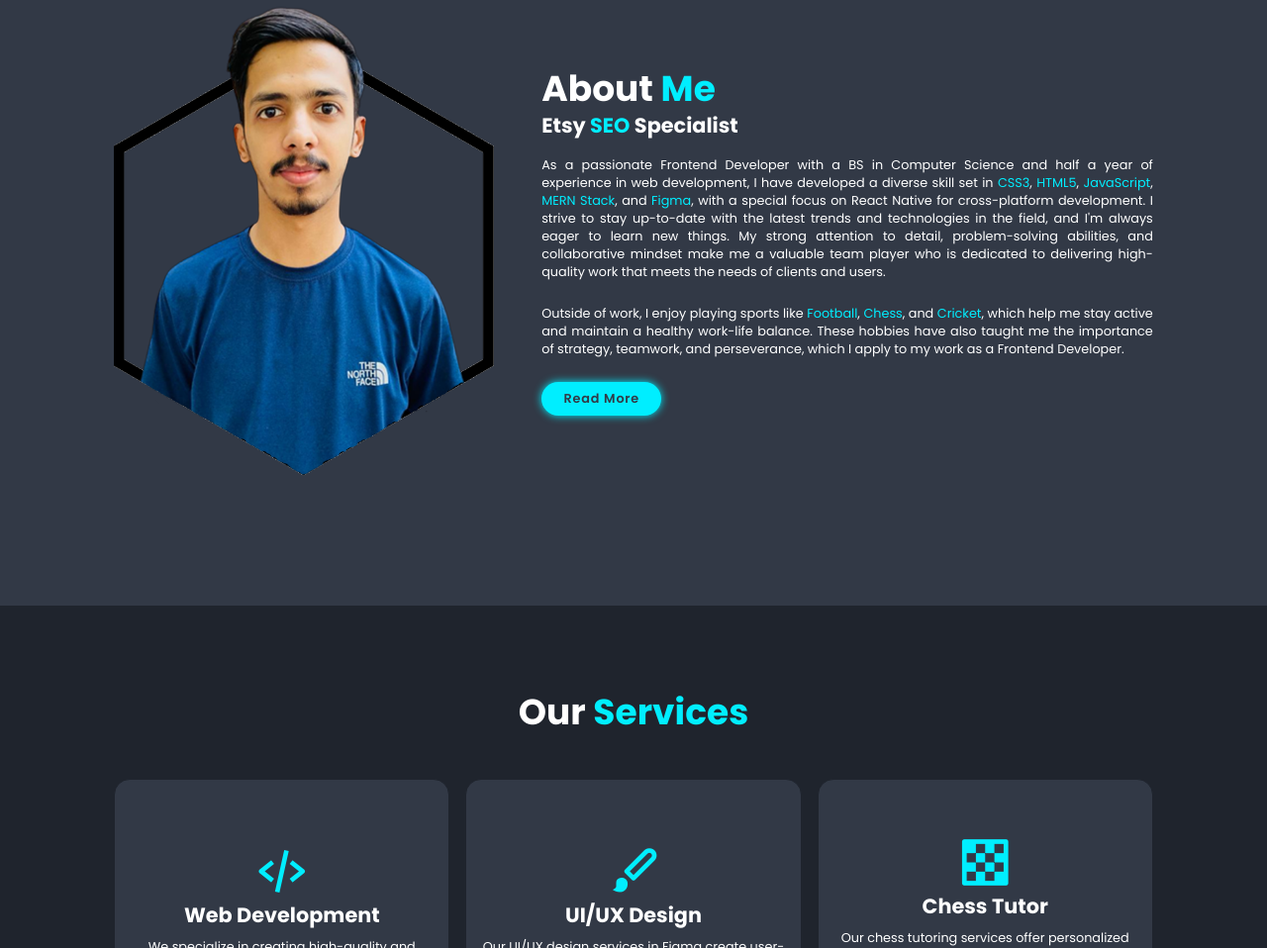
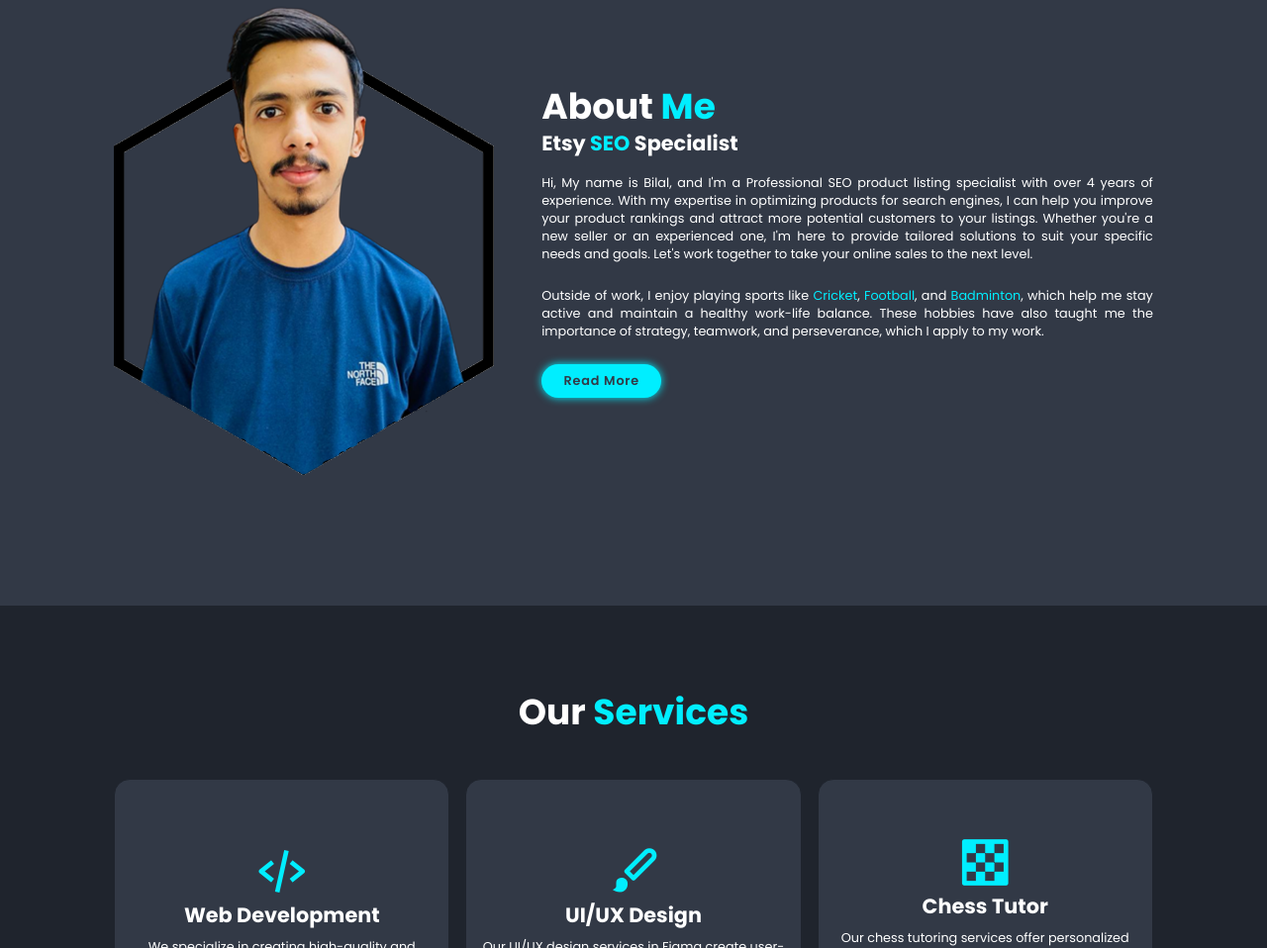
Before and after one commit to Bilal-SEO/Portfolio, a plain HTML site: page index.html in a window 1280 px wide. Shown: the part 988-1946 px from the top of the page at 99% size. Drawn offline with nearby package versions, Linux system fonts and the light colour scheme.

Commit message:
Update index.html

```diff
--- a/index.html
+++ b/index.html
@@ -69,19 +69,13 @@
         <div class="about-content">
             <h2 class="heading">About <span>Me</span></h2>
             <h3>Etsy <span>SEO</span> Specialist</h3>
-            <p>As a passionate Frontend Developer with a BS in Computer Science and half a year of experience in web
-                development, I have developed a diverse skill set in <span>CSS3</span>, <span>HTML5</span>,
-                <span>JavaScript</span>, <span>MERN Stack</span>, and <span>Figma</span>,
-                with a special focus on React Native for cross-platform development. I strive to stay up-to-date with
-                the latest trends and technologies in the field, and I'm always eager to learn new things. My strong
-                attention to detail, problem-solving abilities, and collaborative mindset make me a valuable team player
-                who is dedicated to delivering high-quality work that meets the needs of clients and users.
+            <p>Hi, My name is Bilal, and I'm a Professional SEO product listing specialist with over 4 years of experience. With my expertise in optimizing products for search engines, I can help you improve your product rankings and attract more potential customers to your listings. Whether you're a new seller or an experienced one, I'm here to provide tailored solutions to suit your specific needs and goals. Let's work together to take your online sales to the next level.
             </p>
             <p>
-                Outside of work, I enjoy playing sports like <span>Football</span>, <span>Chess</span>, and
-                <span>Cricket</span>, which help me stay active and
+                Outside of work, I enjoy playing sports like <span>Cricket</span>, <span>Football</span>, and
+                <span>Badminton</span>, which help me stay active and
                 maintain a healthy work-life balance. These hobbies have also taught me the importance of strategy,
-                teamwork, and perseverance, which I apply to my work as a Frontend Developer.
+                teamwork, and perseverance, which I apply to my work.
             </p>
             <a href="#" class="btn">Read More</a>
         </div>
```
